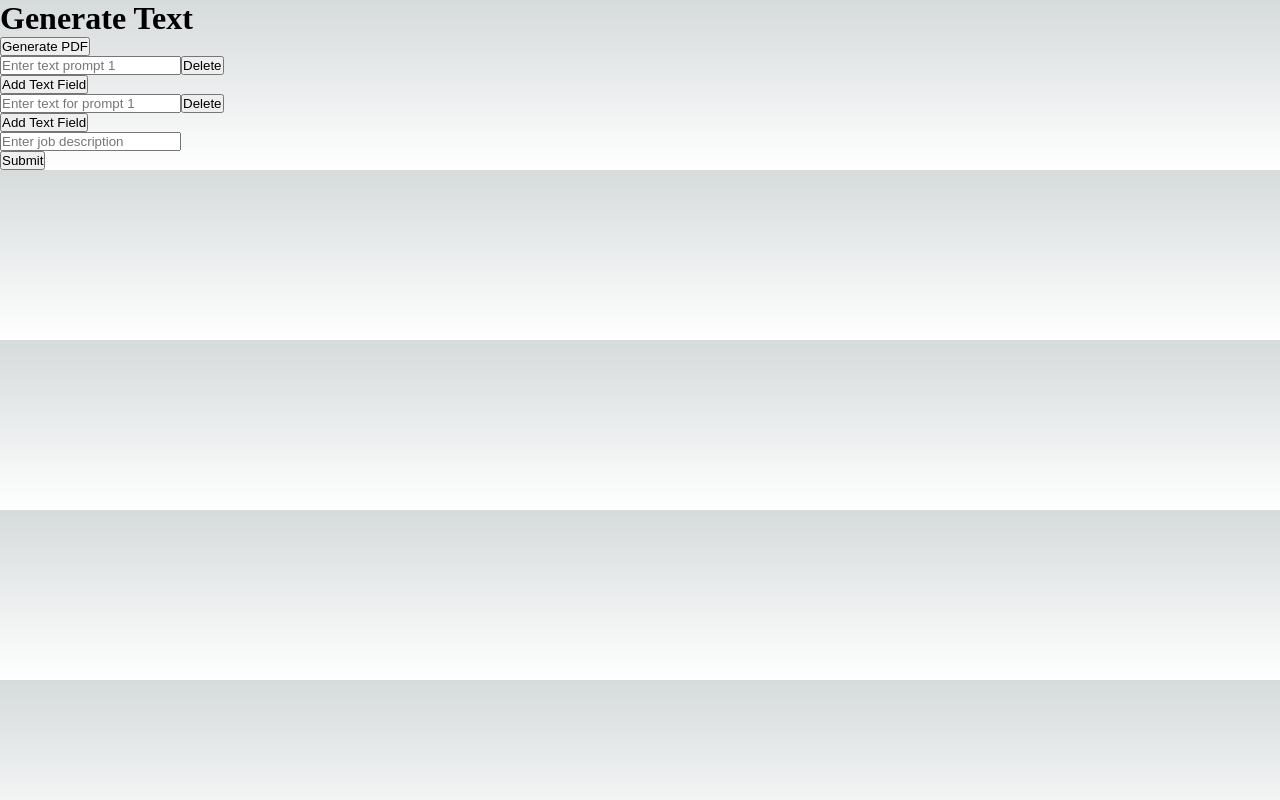
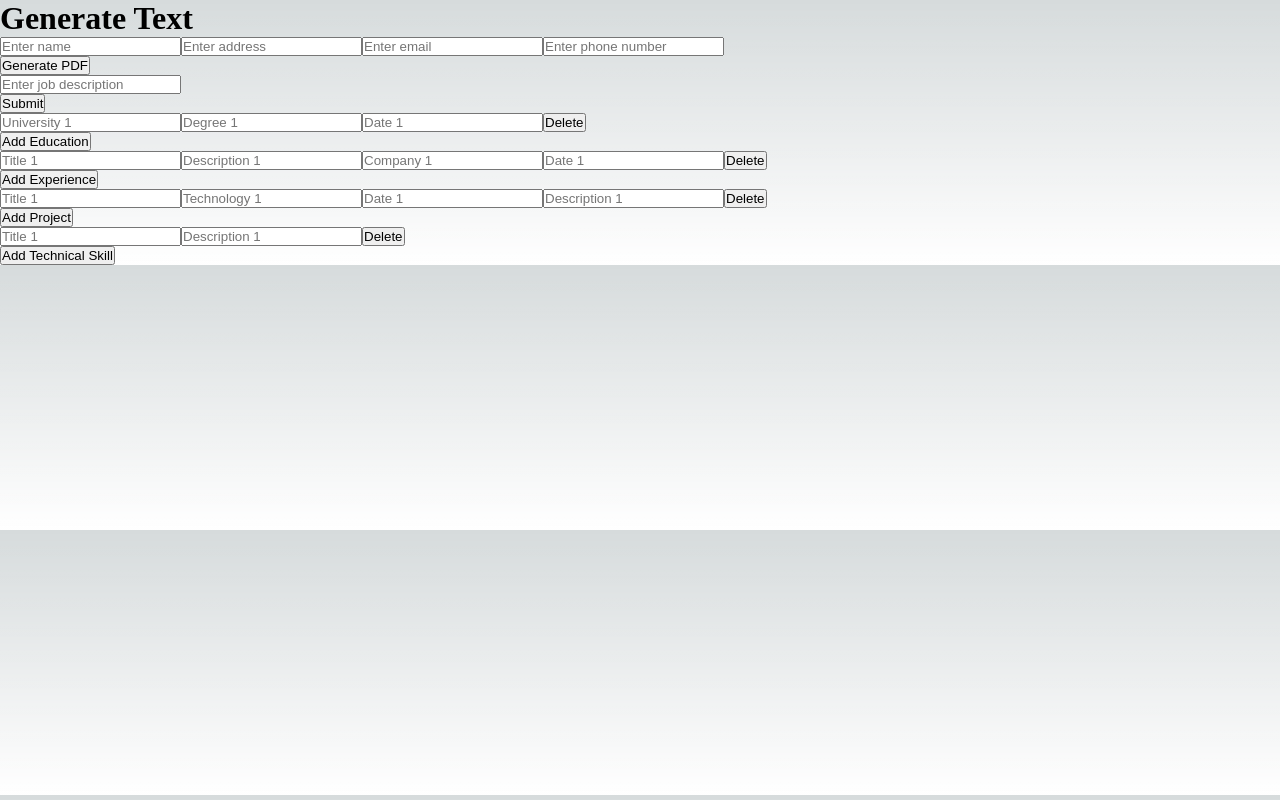
Before and after one commit to Hetul3/resume, a Next.js app: page / in a window 1280 px wide. Built offline with nearby package versions, Linux system fonts and the light colour scheme.

Commit message:
technical information done, styling left

```diff
--- a/pages/api/cohereAPI.js
+++ b/pages/api/cohereAPI.js
@@ -13,9 +13,7 @@ function extractBulletPoints(text) {
       }
       currentBullet = trimmedLine.substring(2);
     } else if (trimmedLine === "%") {
-      if (currentBullet !== "") {
-        bulletPoints.push(currentBullet.trim());
-      }
+      bulletPoints.push(currentBullet.trim());
       break;
     } else if (currentBullet !== "") {
       currentBullet += ` ${trimmedLine}`;
@@ -98,7 +96,7 @@ export default async function handler(req, res) {
 
     const experienceGeneration = experience.map(async (exp) => {
       const generate = await cohere.generate({
-        prompt: `Use the provided software project description to generate tech resume bullet points for someone showcasing this project on their resume: "${exp.trim()}". Generate 3 bullet points with a maximum of 15 words each in the style of a tech resume, highlight the key aspects of the project and omit any unnecessary details. Ensure a concise tech resume style, emphasizing the tech stack, user features, and project uniqueness. Highlight with one bullet point what the project is in less than 15 words, with the second bullet point highlight the technologies used in less than 15 words and with the third bullet point highlight something impressive about the project or another technology used in less than 15 words. Make sure to resemble the result to that of a tech resume along with using third person and don't refer to the project. Replace the bullet of the bullet points with *. At the end of all three bullet points, write % to show that the bullet points are done. Cater bullet points and information to best fit the technologies highlighted for a job description provided here: "${usedTechnologies}", making sure to include the technologies highlighted in the job description if they are in the project. Ensure no speculative data or content that is not explicitly mentioned in the project description is never included. The result must be in bullet point. After the three bullet points, write % to show that it is done.`,
+        prompt: `Use the provided software experience description to generate tech resume bullet points for someone showcasing this project on their resume: "${exp.trim()}". Generate 3 bullet points with a maximum of 15 words each in the style of a tech resume, highlight the key aspects of the project and omit any unnecessary details. Ensure a concise tech resume style, emphasizing the tech stack, user features, and experience uniqueness. Highlight with one bullet point what was accomplished in the experience in less than 20 words, with the second bullet point highlight the technologies used in less than 20 words and with the third bullet point highlight something impressive about the experience or results achieved used in less than 20 words. Make sure to resemble the result to that of a tech resume along with not using pronouns and don't refer to the project. Replace the bullet of the bullet points with *. At the end of all three bullet points, write % to show that the bullet points are done. Cater bullet points and information to best fit the technologies highlighted for a job description provided here: "${usedTechnologies}", making sure to include the technologies highlighted in the job description if they are in the project. Ensure no speculative data or content that is not explicitly mentioned in the project description is never included. The result must be in bullet point. After the three bullet points, write % to show that it is done.`,
         model: "command-nightly",
         maxTokens: maxTokens,
         temperature: 0.9,
--- a/pages/index.js
+++ b/pages/index.js
@@ -2,118 +2,53 @@ import { useState, useEffect } from "react";
 import jsPDF from "jspdf";
 
 export default function Home() {
-  const [inputText, setInputText] = useState([""]);
+  const [inputText, setInputText] = useState([]);
   const [jobDescription, setJobDescription] = useState("");
-  const [experienceText, setExperienceText] = useState([""]);
+  const [experienceText, setExperienceText] = useState([]);
   const [generatedText, setGeneratedText] = useState([]);
   const [generatedExperience, setGeneratedExperience] = useState([]);
   const [errorMessage, setErrorMessage] = useState("");
+  const [experienceInfo, setExperienceInfo] = useState([
+    { title: "", company: "", date: "", description: "" },
+  ]);
+  const [projectInfo, setProjectInfo] = useState([
+    { title: "", technology: "", date: "", description: "" },
+  ]);
+  const [technicalInfo, setTechnicalInfo] = useState([
+    { title: "", description: "" },
+  ]);
+  const [userInfo, setuserInfo] = useState({
+    name: "",
+    address: "",
+    email: "",
+    number: "",
+  });
+  const [educationInfo, setEducationInfo] = useState([
+    { university: "", date: "", degree: "" },
+  ]);
 
   const [testing, setTesting] = useState({
-    name: "John Doe",
-    email: "john@example.com",
-    phone: "123-456-7890",
-    address: "123 Tech Street, Techville",
-    skills: ["JavaScript", "Python", "React", "Node.js"],
-    technicalSkills: [
-      {
-        title: "Languages",
-        skills: "Java, Python, C/C++, SQL, JS, HTML/CSS, R",
-      },
-      {
-        title: "Frameworks",
-        skills: "React Nodejs, Flask, JUnit, WordPress, Material-UI, FastAPI",
-      },
-      {
-        title: "Libraries",
-        skills: "pandas, NumPy, Matplotlib",
-      },
-    ],
-    education: [
-      {
-        title: "Southwestern University",
-        major: "Backhelor of Arts in Computer Science, Minor in Business",
-        location: "Georgetown, TX",
-        data: "Aug 2018 - May 2021",
-      },
-      {
-        title: "Waterloo Univeristy",
-        major: "Honours in Computer and Electrical Engineering",
-        location: "Waterloo, ON",
-        data: "Aug 2014 - May 2018",
-      },
-    ],
-
-    //added location
-    experience: [
-      {
-        title: "Software Developer",
-        company: "Tech Solutions Inc.",
-        date: "Jan 2019 - Present",
-        description: [
-          "Developed web applications using React.js and Node.js.",
-          "Collaborated with cross-functional teams to deliver high-quality software products.",
-          "Resolved technical issues and optimized application performance.",
-        ],
-      },
-      {
-        title: "Information Technology Support Specialist",
-        company: "Southwestern University",
-        date: "Jun 2017 - Dec 2018",
-        description: [
-          "Built responsive and interactive user interfaces using HTML, CSS, and JavaScript.",
-          "Worked closely with designers to implement UI/UX designs.",
-          "Performed code reviews and provided technical guidance to junior developers.",
-        ],
-      },
-      {
-        title: "Intern",
-        company: "Innovative Solutions Ltd.",
-        date: "May 2016 - Aug 2016",
-        description: [
-          "Explored Methods to generate video game dungeons based off of The Legened of Zelda",
-          "Developed a game in Java to test the generated dungeons",
-          "Contributed 50K+ lines of code to an established codebase via Git",
-          "Conducted a human subject study to determine which video game dungeon generation technique is enjoyable",
-          "Wrote an 8-page paper and gave multiple presentations on-campus",
-          "Presented virtually to the World Conference on Computational Intelligence",
-        ],
-      },
-    ],
-
-    //added date and technology
-    projects: [
-      {
-        title: "E-commerce Website",
-        technology: "Python, Flask, React, PostgresSQL, Docker",
-        date: "June 2020 - July 2020",
-        description: [
-          "Developed a fullstack web application using with Flask serving a REST API with React as the frontend",
-          "Implemented GitHub OAuth to get data from user's repositories",
-          "Visualized GitHub data to show collaboration",
-          "Used Celery and Redis for asynchronous tasks",
-        ],
-      },
-      {
-        title: "Portfolio Website",
-        technology: "Python, Flask, React, PostgresSQL, Docker",
-        date: "June 2020 - July 2020",
-        description: [
-          "Designed and developed a personal portfolio website using HTML, CSS, and JavaScript.",
-          "Showcased projects, skills, and contact information.",
-        ],
-      },
-      {
-        title: "Inventory Management System",
-        technology: "Python, Flask, React, PostgresSQL, Docker",
-        date: "June 2020 - July 2020",
-        description: [
-          "Created an inventory management system with CRUD functionalities using Node.js and MongoDB.",
-          "Collaborated with Minecraft server adminstrators to suggest features and get feedback about the plugins",
-          "Published plugin to website gaining 2K+ downloads and an average 4.5/5-star review",
-        ],
-      },
-    ],
+    education: educationInfo.map((info) => ({
+      university: info.university,
+      date: info.date,
+      degree: info.degree,
+    })),
+    experience: experienceInfo.map((info, index) => ({
+      title: info.title,
+      company: info.company,
+      date: info.date,
+      description: generatedExperience[index] || "",
+    })),
+    projects: projectInfo.map((info, index) => ({
+      title: info.title,
+      technology: info.technology,
+      date: info.date,
+      description: generatedText[index] || "",
+    })),
+    technicalSkills: technicalInfo.map((info) => ({
+      title: info.title,
+      description: info.description,
+    })),
   });
 
   const createPDF = async () => {
@@ -125,7 +60,7 @@ export default function Home() {
     doc.setFont("times", "Roman");
 
     // Header
-    const nameText = "John Doe";
+    const nameText = userInfo.name;
     doc.setFontSize(20);
     const textWidth =
       doc.getStringUnitWidth(nameText) * doc.internal.getFontSize();
@@ -134,11 +69,7 @@ export default function Home() {
     doc.setFontSize(12);
 
     // User information - Contact details
-    const contactInfo = [
-      "123 Tech Street, Techville",
-      "john@example.com",
-      "123-456-7890",
-    ];
+    const contactInfo = [userInfo.address, userInfo.email, userInfo.number];
     const infoHeight = 15;
     const infoY = 0;
 
@@ -153,15 +84,42 @@ export default function Home() {
       infoY + infoHeight * contactInfo.length + 10
     );
 
+    // Education section
+    doc.setFontSize(16);
+    doc.text("Education", margin, infoY + 100);
+    doc.setLineWidth(1);
+    doc.line(margin, infoY + 105, lineWidth + margin, infoY + 105);
+    doc.setFontSize(12);
+    let eduY = infoY + 120;
+
+    educationInfo.forEach((edu, index) => {
+      doc.setFont("bold");
+      doc.text(`${edu.university}`, margin, eduY);
+
+      const dateText = `${edu.date}`;
+      const dateWidth =
+        doc.getStringUnitWidth(dateText) * doc.internal.getFontSize();
+      const dateX = lineWidth - dateWidth + margin;
+
+      doc.setFont("italic");
+      doc.text(`${edu.date}`, dateX, eduY);
+      doc.setFont("normal");
+      doc.setFontSize(10);
+      doc.text(`${edu.degree}`, margin, eduY + 15);
+      doc.setFontSize(12);
+
+      eduY += 30; // Move to the next section
+    });
+
     // Experience section
     doc.setFontSize(16);
-    doc.text("Experience", margin, startY + 80);
+    doc.text("Experience", margin, eduY + 10);
     doc.setLineWidth(1);
-    doc.line(margin, startY + 85, lineWidth + margin, startY + 85);
+    doc.line(margin, eduY + 15, lineWidth + margin, eduY + 15);
     doc.setFontSize(12);
-    let expY = startY + 100;
+    let expY = eduY + 30;
 
-    testing.experience.forEach((exp) => {
+    experienceInfo.forEach((exp, index) => {
       doc.setFont("bold");
       doc.text(`${exp.title}`, margin, expY);
       doc.setFont("italic");
@@ -177,11 +135,25 @@ export default function Home() {
 
       expY += 30;
 
-      exp.description.forEach((desc) => {
+      const generatedExp = generatedExperience[index];
+      if (generatedExp && generatedExp.length > 0) {
+        generatedExp.forEach((desc) => {
+          const descLines = doc.splitTextToSize(desc, lineWidth - 40);
+          let isFirstLine = true;
+          descLines.forEach((line) => {
+            if (expY > doc.internal.pageSize.height - 20) {
+              doc.addPage();
+              expY = 40; // Reset Y-coordinate for a new page
+            }
+            if (isFirstLine) {
               doc.text("•", margin + 10, expY);
-        doc.text(`${desc}`, margin + 20, expY);
+              isFirstLine = false;
+            }
+            doc.text(line, margin + 20, expY);
             expY += 15;
           });
+        });
+      }
 
       expY += 15;
     });
@@ -194,7 +166,7 @@ export default function Home() {
     doc.setFontSize(12);
     let projectY = expY + 30;
 
-    testing.projects.forEach((project) => {
+    projectInfo.forEach((project, index) => {
       doc.setFont("bold");
       doc.text(`${project.title}`, margin, projectY);
       doc.setFont("normal");
@@ -211,11 +183,25 @@ export default function Home() {
 
       projectY += 30;
 
-      project.description.forEach((desc) => {
+      const generatedProj = generatedText[index];
+      if (generatedProj && generatedProj.length > 0) {
+        generatedProj.forEach((desc) => {
+          const descLines = doc.splitTextToSize(desc, lineWidth - 40);
+          let isFirstLine = true;
+          descLines.forEach((line) => {
+            if (projectY > doc.internal.pageSize.height - 20) {
+              doc.addPage();
+              projectY = 40; // Reset Y-coordinate for a new page
+            }
+            if (isFirstLine) {
               doc.text("•", margin + 10, projectY);
-        doc.text(`${desc}`, margin + 20, projectY);
+              isFirstLine = false;
+            }
+            doc.text(line, margin + 20, projectY);
             projectY += 15;
           });
+        });
+      }
 
       projectY += 15;
     });
@@ -227,21 +213,89 @@ export default function Home() {
     doc.setLineWidth(1);
     doc.line(margin, projectY + 15, lineWidth + margin, projectY + 15);
 
-    let techSkillsY = projectY + 30;
+    let techSkillsY = projectY + 15;
 
-    testing.technicalSkills.forEach((techSkill) => {
+    technicalInfo.forEach((techSkill, index) => {
       doc.setFont("bold");
-      doc.text(`${techSkill.title}`, margin, techSkillsY);
+      const textToDisplay = `${techSkill.title} | ${techSkill.description}`;
+      const textLines = doc.splitTextToSize(
+        textToDisplay,
+        lineWidth - margin * 2
+      );
+
       doc.setFont("normal");
-      doc.text(`| ${techSkill.skills}`, margin + 70, techSkillsY);
-      techSkillsY += 15;
+      textLines.forEach((line, i) => {
+        if (techSkillsY + (i + 1) * 15 > doc.internal.pageSize.height - 20) {
+          doc.addPage();
+          techSkillsY = 40; // Reset Y-coordinate for a new page
+        }
+        doc.text(line, margin, techSkillsY + 15 * (i + 1));
+      });
+
+      techSkillsY += textLines.length * 15; // Adjust based on line height
     });
 
     doc.save("tech_resume.pdf");
   };
 
-  const handleAddField = () => {
-    setInputText([...inputText, ""]);
+  const handleAddExperienceInfo = () => {
+    setExperienceInfo([
+      ...experienceInfo,
+      { title: "", company: "", date: "", description: "" },
+    ]);
+  };
+
+  const handleAddEducationInfo = () => {
+    setEducationInfo([
+      ...educationInfo,
+      { university: "", date: "", degree: "" },
+    ]);
+  };
+
+  const handleAddTechnicalInfo = () => {
+    setTechnicalInfo([...technicalInfo, { title: "", description: "" }]);
+  };
+
+  const handleAddProjectInfo = () => {
+    setProjectInfo([
+      ...projectInfo,
+      { title: "", technology: "", date: "", description: "" },
+    ]);
+  };
+
+  const handleUserInfoChange = (field, value) => {
+    setuserInfo({
+      ...userInfo,
+      [field]: value,
+    });
+  };
+
+  const handleExperienceChangeInfo = (index, field, value) => {
+    const newExperienceInfo = [...experienceInfo];
+    newExperienceInfo[index][field] = value;
+    setExperienceInfo(newExperienceInfo);
+    console.log(experienceInfo);
+  };
+
+  const handleEducationChangeInfo = (index, field, value) => {
+    const newEducationInfo = [...educationInfo];
+    newEducationInfo[index][field] = value;
+    setEducationInfo(newEducationInfo);
+    console.log(educationInfo);
+  };
+
+  const handleTechnicalChangeInfo = (index, field, value) => {
+    const newTechnicalInfo = [...technicalInfo];
+    newTechnicalInfo[index][field] = value;
+    setTechnicalInfo(newTechnicalInfo);
+    console.log(technicalInfo);
+  };
+
+  const handleProjectChangeInfo = (index, field, value) => {
+    const newProjectInfo = [...projectInfo];
+    newProjectInfo[index][field] = value;
+    setProjectInfo(newProjectInfo);
+    console.log(projectInfo);
   };
 
   const handleAddExperience = () => {
@@ -266,6 +320,30 @@ export default function Home() {
     console.log(inputText);
   };
 
+  const handleDeleteExperienceInfo = (index) => {
+    const newExperienceInfo = [...experienceInfo];
+    newExperienceInfo.splice(index, 1);
+    setExperienceInfo(newExperienceInfo);
+  };
+
+  const handleDeleteEducationInfo = (index) => {
+    const newEducationInfo = [...educationInfo];
+    newEducationInfo.splice(index, 1);
+    setEducationInfo(newEducationInfo);
+  };
+
+  const handleDeleteTechnicalInfo = (index) => {
+    const newTechnicalInfo = [...technicalInfo];
+    newTechnicalInfo.splice(index, 1);
+    setTechnicalInfo(newTechnicalInfo);
+  };
+
+  const handleDeleteProjectDescription = (index) => {
+    const newProjectInfo = [...projectInfo];
+    newProjectInfo.splice(index, 1);
+    setProjectInfo(newProjectInfo);
+  };
+
   const handleDeleteExperience = (index) => {
     const newExperienceText = [...experienceText];
     newExperienceText.splice(index, 1);
@@ -280,24 +358,30 @@ export default function Home() {
 
   const handleSubmit = async () => {
     if (
-      inputText.some((text) => !text.trim()) ||
+      projectInfo.some((proj) => !proj.description.trim()) ||
       !jobDescription.trim() ||
-      experienceText.some((text) => !text.trim())
+      experienceInfo.some((exp) => !exp.description.trim())
     ) {
       setErrorMessage("Fill in all text fields");
       return;
     }
 
     try {
+      const experienceDescription = experienceInfo.map(
+        (exp) => exp.description
+      );
+
+      const projectDescription = projectInfo.map((proj) => proj.description);
+
       const response = await fetch("/api/cohereAPI", {
         method: "POST",
         headers: {
           "Content-Type": "application/json",
         },
         body: JSON.stringify({
-          prompts: inputText,
+          prompts: projectDescription,
           jobDescription: jobDescription,
-          experience: experienceText,
+          experience: experienceDescription,
         }),
       });
 
@@ -331,9 +415,36 @@ export default function Home() {
       setErrorMessage("Error fetching generated text");
     }
   };
+
   return (
     <div>
       <h1>Generate Text</h1>
+      <div>
+        <input
+          type="text"
+          value={userInfo.name}
+          onChange={(e) => handleUserInfoChange("name", e.target.value)}
+          placeholder="Enter name"
+        />
+        <input
+          type="text"
+          value={userInfo.address}
+          onChange={(e) => handleUserInfoChange("address", e.target.value)}
+          placeholder="Enter address"
+        />
+        <input
+          type="email"
+          value={userInfo.email}
+          onChange={(e) => handleUserInfoChange("email", e.target.value)}
+          placeholder="Enter email"
+        />
+        <input
+          type="tel"
+          value={userInfo.number}
+          onChange={(e) => handleUserInfoChange("number", e.target.value)}
+          placeholder="Enter phone number"
+        />
+      </div>
 
       <button onClick={createPDF}>Generate PDF</button>
       {experienceText.map((value, index) => (
@@ -347,21 +458,6 @@ export default function Home() {
           <button onClick={() => handleDeleteExperience(index)}>Delete</button>
         </div>
       ))}
-      <button onClick={handleAddExperience}>Add Text Field</button>
-
-      {inputText.map((value, index) => (
-        <div key={index}>
-          <input
-            type="text"
-            value={value}
-            onChange={(e) => handleInputChange(index, e.target.value)}
-            placeholder={`Enter text for prompt ${index + 1}`}
-          />
-          <button onClick={() => handleDeleteField(index)}>Delete</button>
-        </div>
-      ))}
-      <button onClick={handleAddField}>Add Text Field</button>
-
       <div>
         <input
           type="text"
@@ -373,35 +469,144 @@ export default function Home() {
 
       <button onClick={handleSubmit}>Submit</button>
 
-      {/* Display generated text */}
-      {/* {generatedText.length > 0 && (
-        <div>
-          <h2>Generated Text</h2>
-          {generatedText.map((textArray, index) => (
+      {educationInfo.map((edu, index) => (
         <div key={index}>
-              <h3>Text {index + 1}</h3>
-              {textArray.map((text, idx) => (
-                <p key={idx}>{text}</p>
-              ))}
+          <input
+            type="text"
+            value={edu.university}
+            onChange={(e) =>
+              handleEducationChangeInfo(index, "university", e.target.value)
+            }
+            placeholder={`University ${index + 1}`}
+          />
+          <input
+            type="text"
+            value={edu.degree}
+            onChange={(e) =>
+              handleEducationChangeInfo(index, "degree", e.target.value)
+            }
+            placeholder={`Degree ${index + 1}`}
+          />
+          <input
+            type="text"
+            value={edu.date}
+            onChange={(e) =>
+              handleEducationChangeInfo(index, "date", e.target.value)
+            }
+            placeholder={`Date ${index + 1}`}
+          />
+          <button onClick={() => handleDeleteEducationInfo(index)}>Delete</button>
         </div>
       ))}
-        </div>
-      )} */}
+      <button onClick={() => handleAddEducationInfo()}>Add Education</button>
 
-      {/* Display generated experiences */}
-      {/* {generatedExperience.length > 0 && (
-        <div>
-          <h2>Generated Experience</h2>
-          {generatedExperience.map((expArray, index) => (
+      {experienceInfo.map((experience, index) => (
         <div key={index}>
-              <h3>Experience {index + 1}</h3>
-              {expArray.map((text, idx) => (
-                <p key={idx}>{text}</p>
-              ))}
+          <input
+            type="text"
+            value={experience.title}
+            onChange={(e) =>
+              handleExperienceChangeInfo(index, "title", e.target.value)
+            }
+            placeholder={`Title ${index + 1}`}
+          />
+          <input
+            type="text"
+            value={experience.description}
+            onChange={(e) =>
+              handleExperienceChangeInfo(index, "description", e.target.value)
+            }
+            placeholder={`Description ${index + 1}`}
+          />
+          <input
+            type="text"
+            value={experience.company}
+            onChange={(e) =>
+              handleExperienceChangeInfo(index, "company", e.target.value)
+            }
+            placeholder={`Company ${index + 1}`}
+          />
+          <input
+            type="text"
+            value={experience.date}
+            onChange={(e) =>
+              handleExperienceChangeInfo(index, "date", e.target.value)
+            }
+            placeholder={`Date ${index + 1}`}
+          />
+          <button onClick={() => handleDeleteExperienceInfo(index)}>
+            Delete
+          </button>
         </div>
       ))}
+      <button onClick={handleAddExperienceInfo}>Add Experience</button>
+
+      {projectInfo.map((project, index) => (
+        <div key={index}>
+          <input
+            type="text"
+            value={project.title}
+            onChange={(e) =>
+              handleProjectChangeInfo(index, "title", e.target.value)
+            }
+            placeholder={`Title ${index + 1}`}
+          />
+          <input
+            type="text"
+            value={project.technology}
+            onChange={(e) =>
+              handleProjectChangeInfo(index, "technology", e.target.value)
+            }
+            placeholder={`Technology ${index + 1}`}
+          />
+          <input
+            type="text"
+            value={project.date}
+            onChange={(e) =>
+              handleProjectChangeInfo(index, "date", e.target.value)
+            }
+            placeholder={`Date ${index + 1}`}
+          />
+          <input
+            type="text"
+            value={project.description}
+            onChange={(e) =>
+              handleProjectChangeInfo(index, "description", e.target.value)
+            }
+            placeholder={`Description ${index + 1}`}
+          />
+          <button onClick={() => handleDeleteProjectDescription(index)}>
+            Delete
+          </button>
         </div>
-      )} */}
+      ))}
+      <button onClick={handleAddProjectInfo}>Add Project</button>
+
+      {technicalInfo.map((technical, index) => (
+        <div key={index}>
+          <input
+            type="text"
+            value={technical.title}
+            onChange={(e) =>
+              handleTechnicalChangeInfo(index, "title", e.target.value)
+            }
+            placeholder={`Title ${index + 1}`}
+          />
+          <input
+            type="text"
+            value={technical.description}
+            onChange={(e) =>
+              handleTechnicalChangeInfo(index, "description", e.target.value)
+            }
+            placeholder={`Description ${index + 1}`}
+          />
+          <button onClick={() => handleDeleteTechnicalInfo(index)}>
+            Delete
+          </button>
+        </div>
+      ))}
+      <button onClick={handleAddTechnicalInfo}>Add Technical Skill</button>
+
       {errorMessage && <p>{errorMessage}</p>}
     </div>
   );
```
Lines whose indentation alone changed are shown as unchanged.
